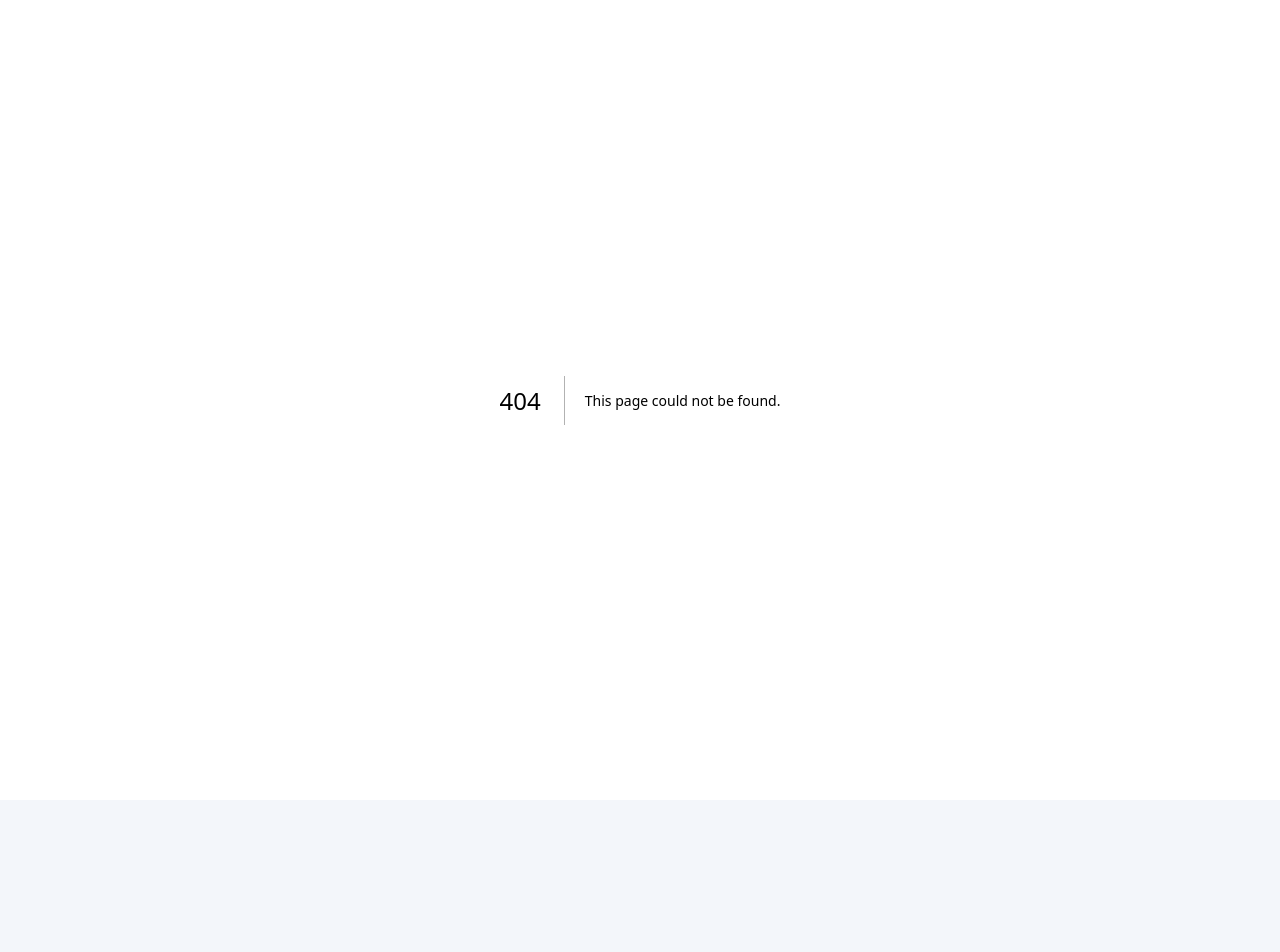
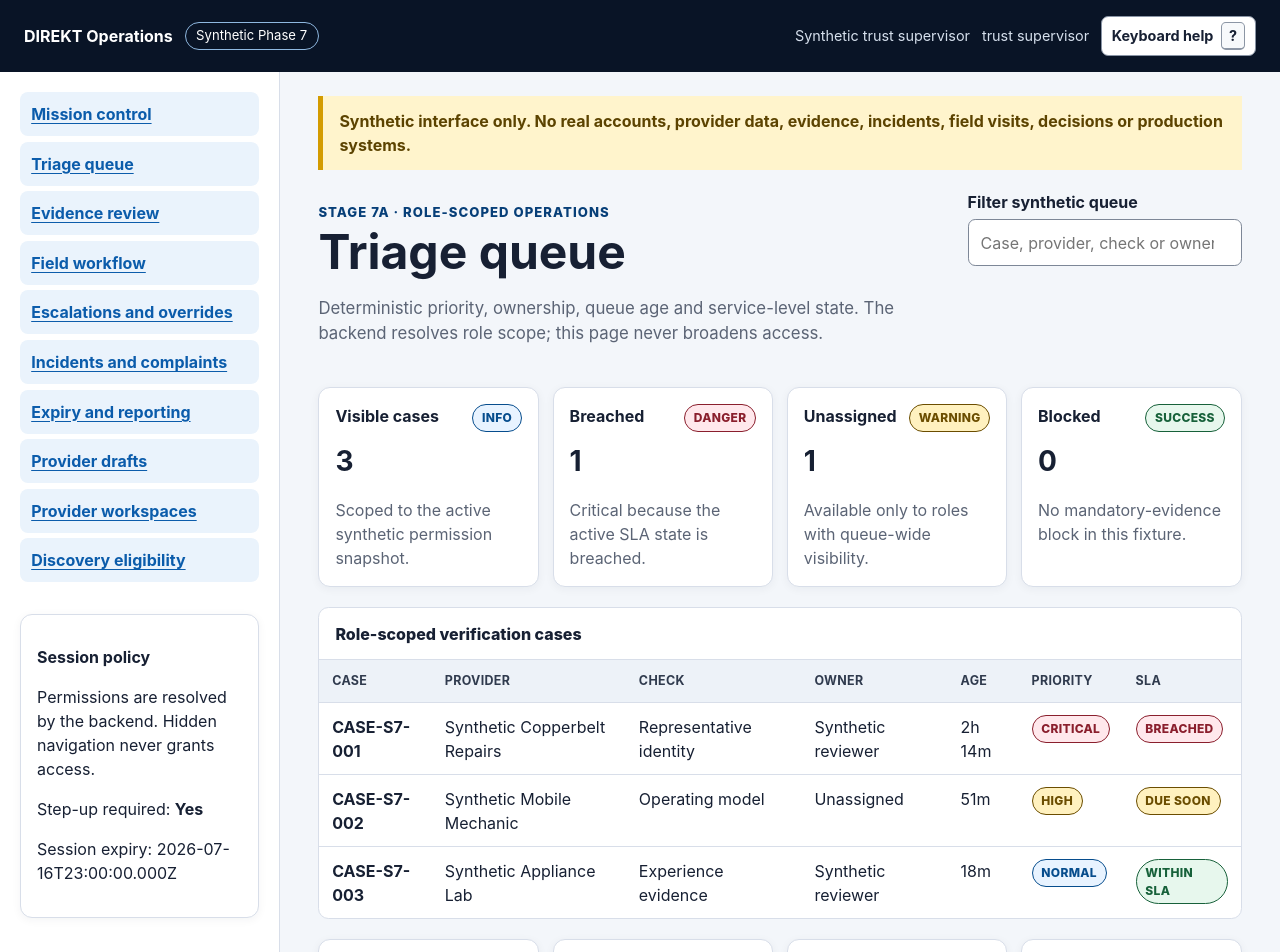
Before and after one commit to kudzimusar/direkt, a Next.js app in the folder admin/direkt-operations-portal/: page /operations/triage in a window 1280 px wide. Before the commit this address had no page. Shown: the top 952 px of the page. Before the commit the page ends 800 px from the top, so only its background shows below. Built offline with nearby package versions, Linux system fonts and the light colour scheme.

Commit message:
feat: build Phase 7 triage workspace

```diff
--- /dev/null
+++ b/admin/direkt-operations-portal/src/app/operations/triage/page.tsx
@@ -0,0 +1,117 @@
+import type { Metadata } from 'next';
+import {
+  DenseTableRegion,
+  MetricCard,
+  StatusPill,
+  WorkflowStateCard,
+  WorkspaceIntro,
+} from '@/components/operations-workspace';
+
+export const metadata: Metadata = { title: 'Triage queue' };
+
+const triageItems = [
+  {
+    caseId: 'CASE-S7-001',
+    provider: 'Synthetic Copperbelt Repairs',
+    check: 'Representative identity',
+    owner: 'Synthetic reviewer',
+    age: '2h 14m',
+    priority: 'Critical',
+    priorityTone: 'danger' as const,
+    sla: 'Breached',
+    slaTone: 'danger' as const,
+  },
+  {
+    caseId: 'CASE-S7-002',
+    provider: 'Synthetic Mobile Mechanic',
+    check: 'Operating model',
+    owner: 'Unassigned',
+    age: '51m',
+    priority: 'High',
+    priorityTone: 'warning' as const,
+    sla: 'Due soon',
+    slaTone: 'warning' as const,
+  },
+  {
+    caseId: 'CASE-S7-003',
+    provider: 'Synthetic Appliance Lab',
+    check: 'Experience evidence',
+    owner: 'Synthetic reviewer',
+    age: '18m',
+    priority: 'Normal',
+    priorityTone: 'info' as const,
+    sla: 'Within SLA',
+    slaTone: 'success' as const,
+  },
+] as const;
+
+export default function TriagePage() {
+  return (
+    <section aria-labelledby="triage-heading">
+      <WorkspaceIntro
+        eyebrow="Stage 7A · role-scoped operations"
+        title="Triage queue"
+        description="Deterministic priority, ownership, queue age and service-level state. The backend resolves role scope; this page never broadens access."
+        headingId="triage-heading"
+      >
+        <div className="workspace-filter">
+          <label htmlFor="triage-filter">Filter synthetic queue</label>
+          <input
+            id="triage-filter"
+            data-operations-filter
+            type="search"
+            placeholder="Case, provider, check or owner"
+          />
+        </div>
+      </WorkspaceIntro>
+
+      <div className="metric-grid" aria-label="Triage summary">
+        <MetricCard label="Visible cases" value="3" note="Scoped to the active synthetic permission snapshot." tone="info" />
+        <MetricCard label="Breached" value="1" note="Critical because the active SLA state is breached." tone="danger" />
+        <MetricCard label="Unassigned" value="1" note="Available only to roles with queue-wide visibility." tone="warning" />
+        <MetricCard label="Blocked" value="0" note="No mandatory-evidence block in this fixture." tone="success" />
+      </div>
+
+      <DenseTableRegion label="Synthetic verification triage queue">
+        <table>
+          <caption>Role-scoped verification cases</caption>
+          <thead>
+            <tr>
+              <th scope="col">Case</th>
+              <th scope="col">Provider</th>
+              <th scope="col">Check</th>
+              <th scope="col">Owner</th>
+              <th scope="col">Age</th>
+              <th scope="col">Priority</th>
+              <th scope="col">SLA</th>
+            </tr>
+          </thead>
+          <tbody>
+            {triageItems.map((item) => (
+              <tr key={item.caseId} data-queue-row tabIndex={0}>
+                <th scope="row">{item.caseId}</th>
+                <td>{item.provider}</td>
+                <td>{item.check}</td>
+                <td>{item.owner}</td>
+                <td>{item.age}</td>
+                <td><StatusPill tone={item.priorityTone}>{item.priority}</StatusPill></td>
+                <td><StatusPill tone={item.slaTone}>{item.sla}</StatusPill></td>
+              </tr>
+            ))}
+          </tbody>
+        </table>
+      </DenseTableRegion>
+
+      <div className="workflow-state-grid" aria-label="Triage critical states">
+        <WorkflowStateCard state="loading" title="Loading" description="Keep the queue shell and announce progress without flashing private data." tone="info" />
+        <WorkflowStateCard state="empty" title="No visible work" description="An empty queue is distinct from an authorization failure." tone="neutral" />
+        <WorkflowStateCard state="overdue" title="Overdue work" description="Age and SLA state remain visible without evidence contents." tone="danger" />
+        <WorkflowStateCard state="access_denied" title="Access denied" description="Support, finance, provider and field-agent roles cannot acquire reviewer scope." tone="warning" />
+      </div>
+
+      <p className="api-boundary-note">
+        API boundary: <code>GET /api/v1/operations/verification-queue</code>. No portal module imports a database, object store or backend repository.
+      </p>
+    </section>
+  );
+}
```
